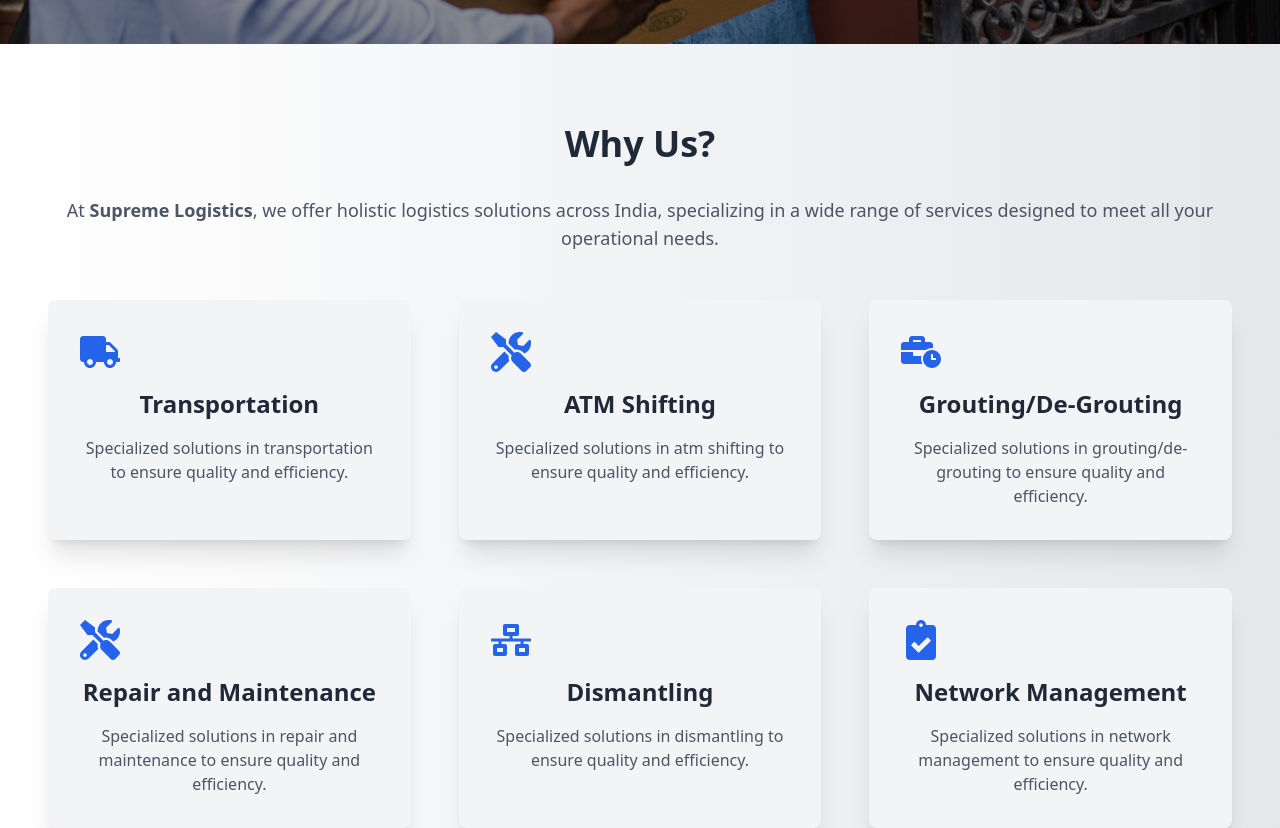
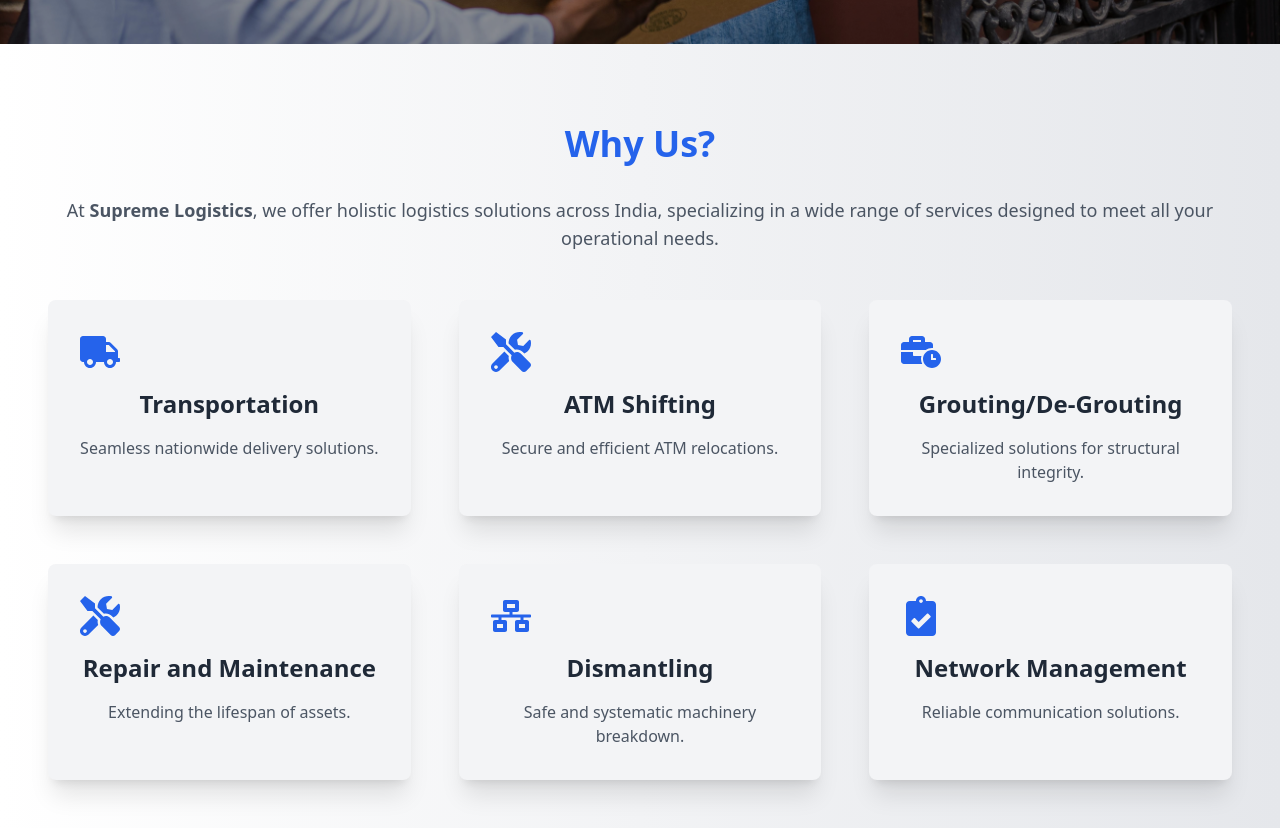
Before and after one commit to Abhishhek7/Supreme-Logistics, a React (Vite) app: page /chooseus in a window 1280 px wide. Shown: the part 580-1408 px from the top of the page. Built offline with nearby package versions, Linux system fonts and the light colour scheme.

Commit message:
choose us Commit changes

```diff
--- a/src/pages/ChooseUs.jsx
+++ b/src/pages/ChooseUs.jsx
@@ -50,7 +50,7 @@
       <div className="bg-gradient-to-r from-white to-gray-200 py-20 px-6 sm:px-8 lg:px-12 text-white">
         <div className="max-w-7xl mx-auto text-center">
           <motion.h2
-            className="text-4xl font-extrabold text-gray-800 mb-8"
+            className="text-4xl font-extrabold text-blue-600 mb-8"
             initial={{ y: -50, opacity: 0 }}
             animate={{ y: 0, opacity: 1 }}
             transition={{ duration: 1 }}
@@ -67,35 +67,80 @@
             At <strong>Supreme Logistics</strong>, we offer holistic logistics solutions across India, specializing in a wide range of services designed to meet all your operational needs.
           </motion.p>
 
-          {/* Service Cards with Hover Animations */}
           <motion.div
   className="grid grid-cols-1 sm:grid-cols-2 lg:grid-cols-3 gap-12"
   initial={{ opacity: 0 }}
   animate={{ opacity: 1 }}
   transition={{ duration: 1, delay: 0.4 }}
 >
-            {[
-              { name: "Transportation", icon: <FaTruck size={40} /> },
-              { name: "ATM Shifting", icon: <FaTools size={40} /> },
-              { name: "Grouting/De-Grouting", icon: <FaBusinessTime size={40} /> },
-              { name: "Repair and Maintenance", icon: <FaTools size={40} /> },
-              { name: "Dismantling", icon: <FaNetworkWired size={40} /> },
-              { name: "Network Management", icon: <FaClipboardCheck size={40} /> },
-            ].map((service, index) => (
-              <motion.div
-                key={index}
-                className="bg-gray-100 p-8 rounded-lg shadow-xl hover:scale-105 transition-transform duration-300 hover:shadow-2xl"
-              >
+  {/* Transportation */}
+  <motion.div className="bg-gray-100 p-8 rounded-lg shadow-xl hover:scale-105 transition-transform duration-300 hover:shadow-2xl">
     <div className="text-center text-blue-600 mb-4">
-                  {service.icon}
+      <FaTruck size={40} />
     </div>
-                <div className="text-2xl font-semibold text-gray-800 mb-4">{service.name}</div>
+    <div className="text-2xl font-semibold text-gray-800 mb-4">Transportation</div>
     <p className="text-gray-600">
-                  Specialized solutions in {service.name.toLowerCase()} to ensure quality and efficiency.
+    Seamless nationwide delivery solutions.
     </p>
   </motion.div>
-            ))}
+
+  {/* ATM Shifting */}
+  <motion.div className="bg-gray-100 p-8 rounded-lg shadow-xl hover:scale-105 transition-transform duration-300 hover:shadow-2xl">
+    <div className="text-center text-blue-600 mb-4">
+      <FaTools size={40} />
+    </div>
+    <div className="text-2xl font-semibold text-gray-800 mb-4">ATM Shifting</div>
+    <p className="text-gray-600">
+    Secure and efficient ATM relocations.
+    </p>
   </motion.div>
+
+  {/* Grouting/De-Grouting */}
+  <motion.div className="bg-gray-100 p-8 rounded-lg shadow-xl hover:scale-105 transition-transform duration-300 hover:shadow-2xl">
+    <div className="text-center text-blue-600 mb-4">
+      <FaBusinessTime size={40} />
+    </div>
+    <div className="text-2xl font-semibold text-gray-800 mb-4">Grouting/De-Grouting</div>
+    <p className="text-gray-600">
+    Specialized solutions for structural integrity.
+
+    </p>
+  </motion.div>
+
+  {/* Repair and Maintenance */}
+  <motion.div className="bg-gray-100 p-8 rounded-lg shadow-xl hover:scale-105 transition-transform duration-300 hover:shadow-2xl">
+    <div className="text-center text-blue-600 mb-4">
+      <FaTools size={40} />
+    </div>
+    <div className="text-2xl font-semibold text-gray-800 mb-4">Repair and Maintenance</div>
+    <p className="text-gray-600">
+    Extending the lifespan of assets.
+    </p>
+  </motion.div>
+
+  {/* Dismantling */}
+  <motion.div className="bg-gray-100 p-8 rounded-lg shadow-xl hover:scale-105 transition-transform duration-300 hover:shadow-2xl">
+    <div className="text-center text-blue-600 mb-4">
+      <FaNetworkWired size={40} />
+    </div>
+    <div className="text-2xl font-semibold text-gray-800 mb-4">Dismantling</div>
+    <p className="text-gray-600">
+    Safe and systematic machinery breakdown.
+    </p>
+  </motion.div>
+
+  {/* Network Management */}
+  <motion.div className="bg-gray-100 p-8 rounded-lg shadow-xl hover:scale-105 transition-transform duration-300 hover:shadow-2xl">
+    <div className="text-center text-blue-600 mb-4">
+      <FaClipboardCheck size={40} />
+    </div>
+    <div className="text-2xl font-semibold text-gray-800 mb-4">Network Management</div>
+    <p className="text-gray-600">
+    Reliable communication solutions.
+    </p>
+  </motion.div>
+</motion.div>
+
 
           {/* Highlighted Benefits Section */}
           <motion.div
@@ -110,7 +155,7 @@
 
             <div className="flex flex-wrap justify-center space-x-6">
               {[
-                "Commitment to Excellence",
+                "AMC and FLM Management",
                 "Best-in-Class Tracking Systems",
                 "Easy Transportation Solutions",
                 "Unparalleled Safety and Security",
```
Lines whose indentation alone changed are shown as unchanged.
